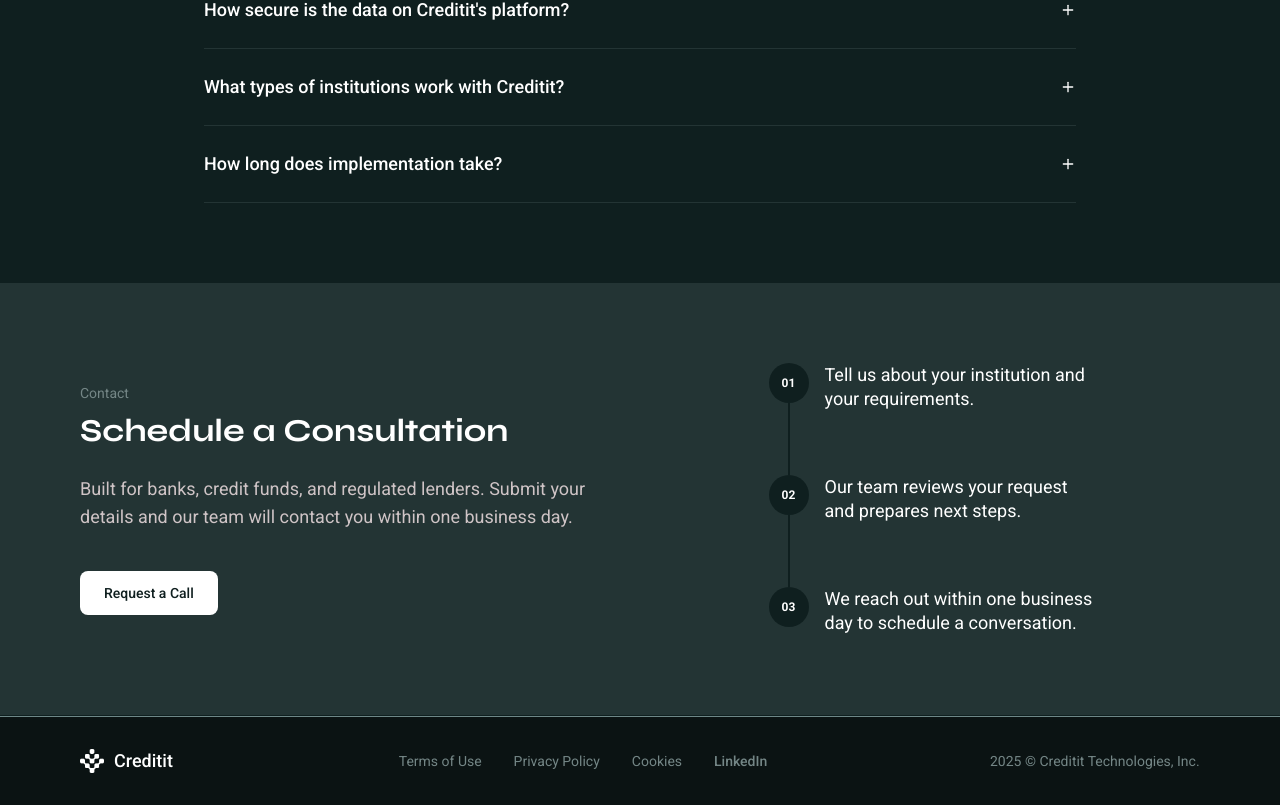
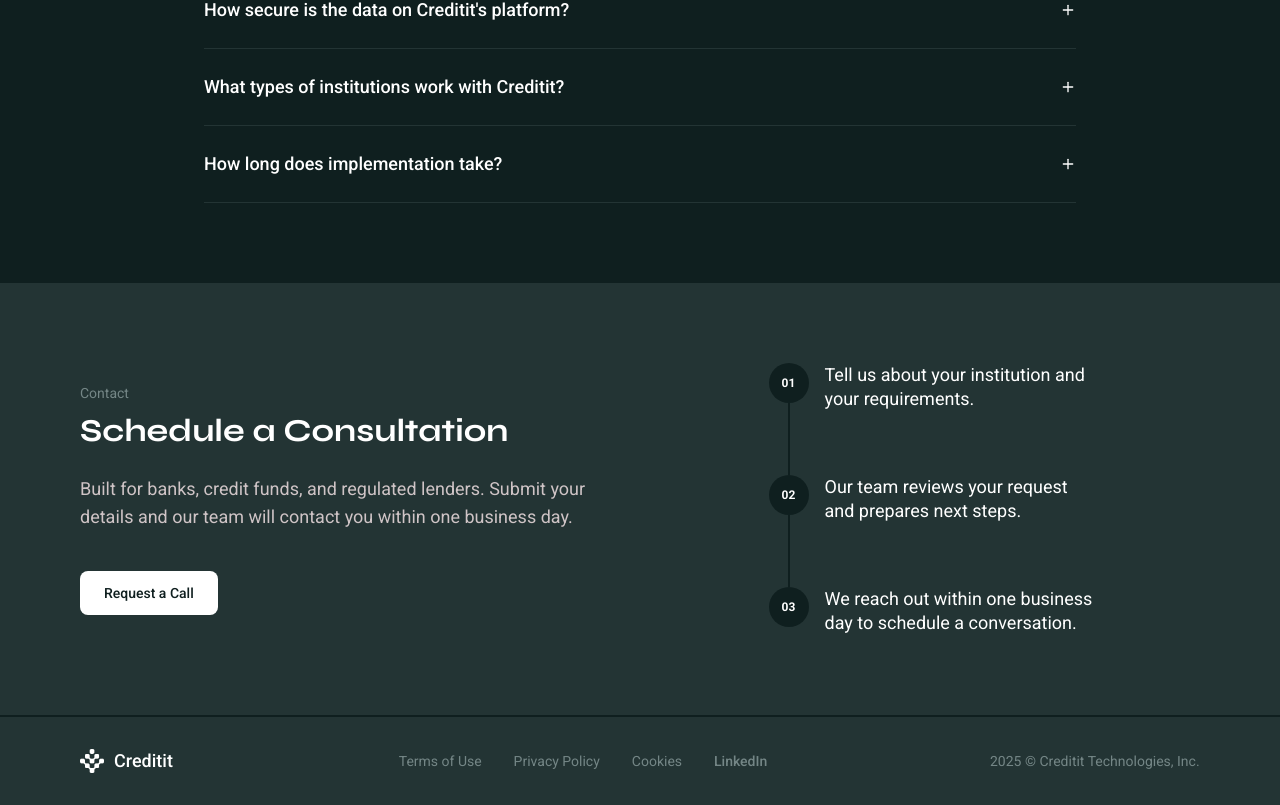
Before and after one commit to vpanait/creditit-clarity, a Next.js app: page / in a window 1280 px wide. Shown: the part 6075-6880 px from the top of the page. Built offline with nearby package versions, Linux system fonts and the light colour scheme; a web font is replaced by a local one.

Commit message:
update footer

```diff
--- a/src/components/feature/_landing-page/Footer.tsx
+++ b/src/components/feature/_landing-page/Footer.tsx
@@ -11,7 +11,7 @@ const Footer = () => {
   return (
     <SectionWrapper
       as="footer"
-      className={cn("bg-surface-dark border-t border-surface-dark-border py-6")}
+      className={cn("bg-surface border-t border-background py-6")}
     >
       <div className={cn(WIDTH_CONSTRAINT)}>
         {/* Bottom Links */}
```
